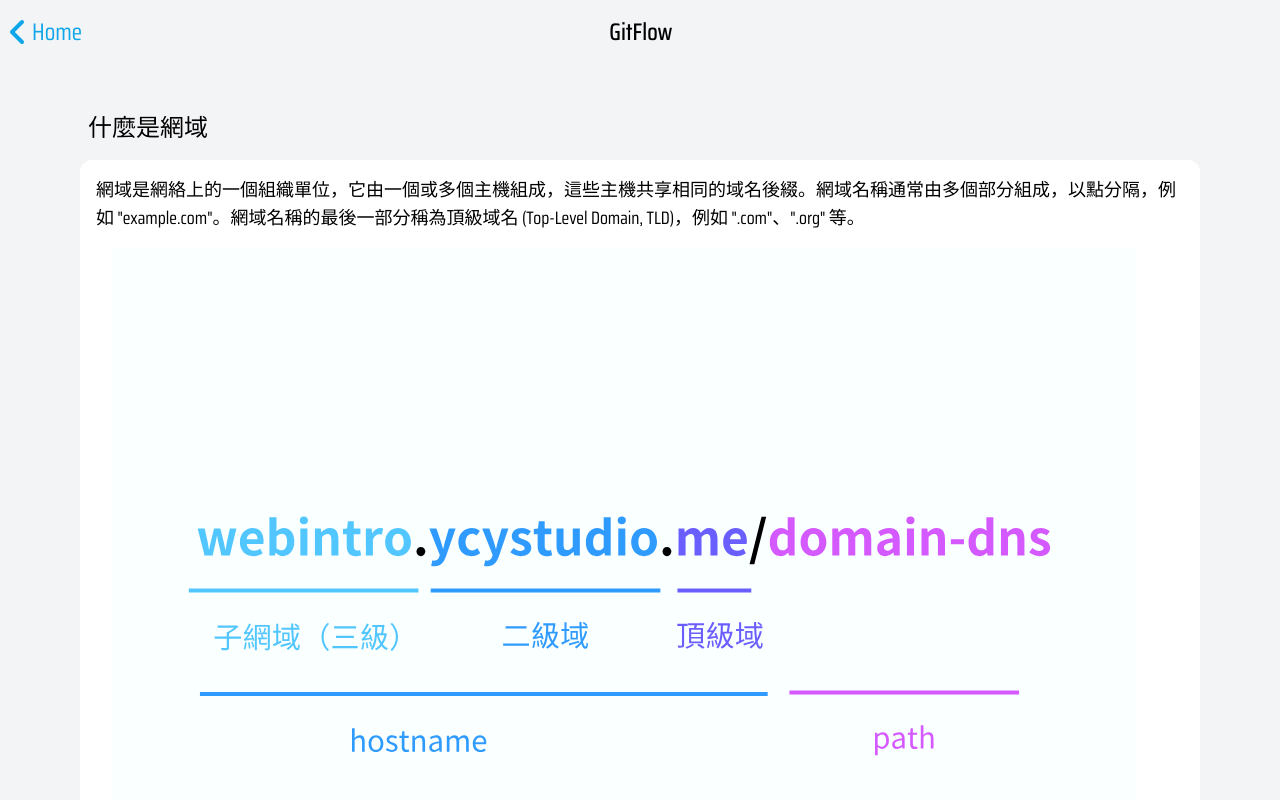
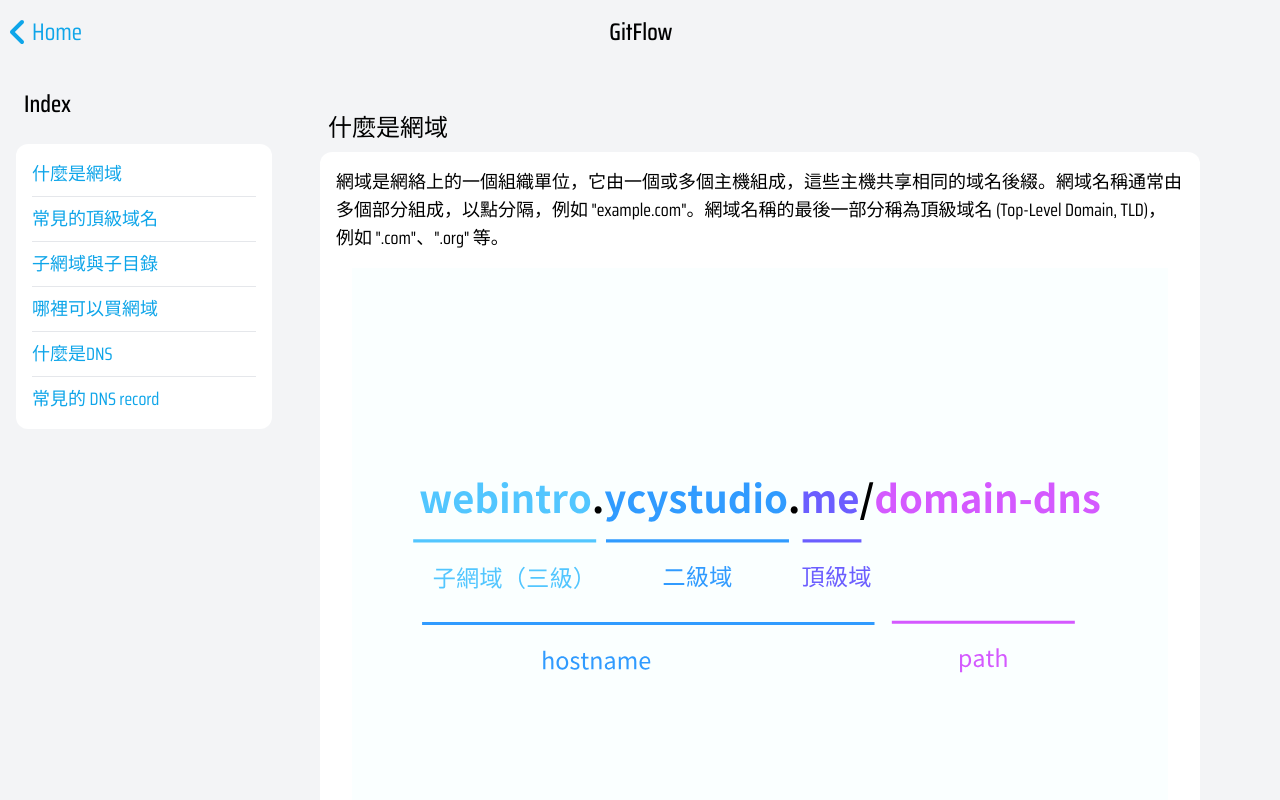
Before and after one commit to ycy-0510/web_intro, a Vue app: page /git-flow in a window 1280 px wide. Shown: the top 800 px of the page. Built offline with nearby package versions, Linux system fonts and the light colour scheme.

Commit message:
add router transition

```diff
--- a/src/App.vue
+++ b/src/App.vue
@@ -4,8 +4,65 @@ import Footer from "./components/Footer.vue";
 </script>
 
 <template>
-  <router-view />
-  <Footer />
+  <router-view v-slot="{ Component, route }">
+    <Transition
+      :name="
+        typeof route.meta.transition === 'string' ? route.meta.transition : 'slide-right'
+      "
+      mode="default"
+    >
+      <div :key="route.path">
+        <component :key="route.path" :is="Component" />
+        <Footer />
+      </div>
+    </Transition>
+  </router-view>
 </template>
 
-<style scoped></style>
+<style scoped>
+.slide-right-enter-active,
+.slide-right-leave-active {
+  position: absolute;
+  transform-origin: center;
+  transition: all 0.3s ease;
+}
+
+.slide-right-enter-from {
+  transform: translateX(100%);
+}
+
+.slide-right-enter-to {
+  transform: translateX(0);
+}
+
+.slide-right-leave-from {
+  transform: translateX(0);
+}
+
+.slide-right-leave-to {
+  transform: translateX(-50%);
+}
+
+.slide-left-enter-active,
+.slide-left-leave-active {
+  position: absolute;
+  transform-origin: center;
+  transition: all 0.3s ease;
+}
+
+.slide-left-enter-from {
+  transform: translateX(-50%);
+}
+
+.slide-left-enter-to {
+  transform: translateX(0);
+}
+
+.slide-left-leave-from {
+  transform: translateX(0);
+}
+
+.slide-left-leave-to {
+  transform: translateX(100%);
+}
+</style>
--- a/src/components/Footer.vue
+++ b/src/components/Footer.vue
@@ -1,6 +1,6 @@
 <template>
   <footer>
-    <div class="flex flex-row justify-center bg-slate-300 min-h-16">
+    <div class="relative flex flex-row justify-center bg-slate-300 min-h-16 lg:z-40">
       <div class="basis-full md:basis-1/2 m-auto">
         <p class="text-gray-600 text-lg text-center">
           &copy;2024 YCY all rights reserved.
--- a/src/router/index.ts
+++ b/src/router/index.ts
@@ -3,7 +3,8 @@ const routes = [
     {
         path: '/',
         component: () => import('../views/Home.vue'),
-        name: '首頁'
+        name: 'Home',
+        meta: { transition: 'slide-left' },
     },
     {
         path: '/domain-dns',
--- a/src/views/Dns.vue
+++ b/src/views/Dns.vue
@@ -1,14 +1,15 @@
 <template>
-  <div class="sticky top-0 w-full z-50">
+  <!-- navbar -->
+  <div class="sticky top-0 w-full z-40">
     <nav>
       <div class="flex flex-row min-h-16" :class="{
         ' bg-gray-50 border-b border-b-gray-300': scrolled || showMenu,
         'bg-gray-100': !scrolled && !showMenu,
       }">
         <div class="basis-40 my-auto ms-auto py-2 ps-2">
-          <a @click="router.go(-1)" class="text-2xl font-medium flex items-center text-sky-500 hover:text-sky-300">
+          <RouterLink to="/" class="text-2xl font-medium flex items-center text-sky-500 hover:text-sky-300">
             <font-awesome-icon icon="fa-solid fa-angle-left" class="h-8 me-1" /><span>Home</span>
-          </a>
+          </RouterLink>
         </div>
         <div class="basis-full my-auto">
           <h2 class="text-2xl font-medium text-center">網域與 DNS</h2>
@@ -19,47 +20,51 @@
     </nav>
   </div>
 
-  <div class="fixed  left-5 bottom-10 z-40 transition-transform duration-500 lg:scale-0">
-    <button @click="toggleMenu"
-      class=" bg-gray-200  text-sky-500 shadow-lg h-20 w-20 rounded-full transition-transform duration-500 ease-in-out"
-      :class="{ 'translate-x-72': showMenu }">
+  <!-- toggle botton -->
+  <div class="fixed bottom-12 left-5 z-30 transition-transform duration-500 ease-in-out lg:scale-0"
+    :class="{ 'translate-x-72': showMenu }">
+    <button @click="toggleMenu" class=" bg-gray-200  text-sky-500 shadow-lg h-20 w-20 rounded-full">
       <font-awesome-icon icon="fa-solid fa-bars" class="h-1/2 transition-transform duration-500 ease-in-out"
         :class="{ 'rotate-90 w-0 h-0 opacity-0': showMenu }" />
       <font-awesome-icon icon="fa-solid fa-close" class="h-1/2 transition-transform duration-500 ease-in-out"
         :class="{ '-rotate-90 w-0 h-0  opacity-0': !showMenu }" />
     </button>
   </div>
-  <div class="fixed w-screen h-lvh z-30 bg-black transition-opacity duration-500 ease-in-out lg:hidden"
+  <!-- menu -->
+  <div class="fixed w-screen h-lvh z-20 bg-black transition-opacity duration-500 ease-in-out lg:hidden"
     :class="{ 'opacity-30': showMenu, 'opacity-0': !showMenu }" @click="closeMenu">
   </div>
-  <div class="fixed w-72 h-lvh z-40 bg-gray-100 menu -left-72  transition-transform duration-500 ease-in-out lg:translate-x-72"
+  <div class="fixed w-full h-lvh z-40 bg-white -left-full "></div>
+  <div class="fixed w-72 h-lvh z-30 bg-gray-100 -left-72  transition-all duration-500 ease-in-out lg:translate-x-72 "
     :class="{ 'translate-x-72': showMenu }">
+    <h3 class="text-2xl px-6 py-2 mt-4 font-medium">Index</h3>
     <ul class="px-4 py-2 bg-white rounded-xl m-4">
       <li class="text-lg py-2">
-        <a href="#什麼是網域" @click="closeMenu">什麼是網域</a>
+        <a href="#什麼是網域" @click="closeMenu" class=" text-sky-500 hover:text-sky-300">什麼是網域</a>
       </li>
       <hr>
       <li class="text-lg py-2">
-        <a href="#常見的頂級域名" @click="closeMenu">常見的頂級域名</a>
+        <a href="#常見的頂級域名" @click="closeMenu" class=" text-sky-500 hover:text-sky-300">常見的頂級域名</a>
       </li>
       <hr>
       <li class="text-lg py-2">
-        <a href="#子網域與子目錄" @click="closeMenu">子網域與子目錄</a>
+        <a href="#子網域與子目錄" @click="closeMenu" class=" text-sky-500 hover:text-sky-300">子網域與子目錄</a>
       </li>
       <hr>
       <li class="text-lg py-2">
-        <a href="#哪裡可以買網域" @click="closeMenu">哪裡可以買網域</a>
+        <a href="#哪裡可以買網域" @click="closeMenu" class=" text-sky-500 hover:text-sky-300">哪裡可以買網域</a>
       </li>
       <hr>
       <li class="text-lg py-2">
-        <a href="#什麼是DNS" @click="closeMenu">什麼是DNS</a>
+        <a href="#什麼是DNS" @click="closeMenu" class=" text-sky-500 hover:text-sky-300">什麼是DNS</a>
       </li>
       <hr>
       <li class="text-lg py-2">
-        <a href="#常見的 DNS record" @click="closeMenu">常見的 DNS record</a>
+        <a href="#常見的 DNS record" @click="closeMenu" class=" text-sky-500 hover:text-sky-300">常見的 DNS record</a>
       </li>
     </ul>
   </div>
+  <!-- page -->
   <main class="bg-gray-100">
     <div class="py-2 px-5 md:px-20 lg:ps-80 lg:pe-30 transition-all duration-500 ease-in-out">
       <h3 class="text-2xl font-medium mt-10 mb-2 px-2" id="什麼是網域">什麼是網域</h3>
@@ -123,16 +128,17 @@
 </template>
 <script setup lang="ts">
 import { ref, onMounted } from "vue";
-import router from "../router";
+import { RouterLink } from "vue-router";
 
 const scrolled = ref(false);
 const showMenu = ref(false);
 window.addEventListener("scroll", () => handleScroll());
 
 onMounted(() => {
+  handleScroll();
   window.scrollTo(0, 0);
-  handleScroll();
 });
+
 
 const handleScroll = () => {
   if (window.scrollY > 2) {
--- a/src/views/Git.vue
+++ b/src/views/Git.vue
@@ -1,26 +1,73 @@
 <template>
-    <div className="sticky top-0 w-full z-50">
+    <!-- navbar -->
+    <div class="sticky top-0 w-full z-40">
         <nav>
             <div class="flex flex-row min-h-16" :class="{
-                ' bg-gray-50 border-b border-b-gray-300': scrolled,
-                'bg-gray-100': !scrolled,
+                ' bg-gray-50 border-b border-b-gray-300': scrolled || showMenu,
+                'bg-gray-100': !scrolled && !showMenu,
             }">
                 <div class="basis-40 my-auto ms-auto py-2 ps-2">
-                    <a @click="router.go(-1)"
-                        class="text-2xl font-medium flex items-center text-sky-500 hover:text-sky-300">
+                    <RouterLink to="/" class="text-2xl font-medium flex items-center text-sky-500 hover:text-sky-300">
                         <font-awesome-icon icon="fa-solid fa-angle-left" class="h-8 me-1" /><span>Home</span>
-                    </a>
+                    </RouterLink>
                 </div>
                 <div class="basis-full my-auto">
                     <h2 class="text-2xl font-medium text-center">GitFlow</h2>
                 </div>
-                <div class="basis-40"></div>
+                <div class="basis-40">
+                </div>
             </div>
         </nav>
     </div>
-    <main ref="main" class=" bg-gray-100">
-        <div class="py-2 px-5 md:px-20 lg:px-30">
-            <h3 class="text-2xl font-medium mt-10 mb-4 px-2">什麼是網域</h3>
+
+    <!-- toggle botton -->
+    <div class="fixed bottom-12 left-5 z-30 transition-transform duration-500 ease-in-out lg:scale-0"
+        :class="{ 'translate-x-72': showMenu }">
+        <button @click="toggleMenu" class=" bg-gray-200  text-sky-500 shadow-lg h-20 w-20 rounded-full">
+            <font-awesome-icon icon="fa-solid fa-bars" class="h-1/2 transition-transform duration-500 ease-in-out"
+                :class="{ 'rotate-90 w-0 h-0 opacity-0': showMenu }" />
+            <font-awesome-icon icon="fa-solid fa-close" class="h-1/2 transition-transform duration-500 ease-in-out"
+                :class="{ '-rotate-90 w-0 h-0  opacity-0': !showMenu }" />
+        </button>
+    </div>
+    <!-- menu -->
+    <div class="fixed w-screen h-lvh z-20 bg-black transition-opacity duration-500 ease-in-out lg:hidden"
+        :class="{ 'opacity-30': showMenu, 'opacity-0': !showMenu }" @click="closeMenu">
+    </div>
+    <div class="fixed w-full h-lvh z-40 bg-white -left-full "></div>
+    <div class="fixed w-72 h-lvh z-30 bg-gray-100 -left-72  transition-all duration-500 ease-in-out lg:translate-x-72 "
+        :class="{ 'translate-x-72': showMenu }">
+        <h3 class="text-2xl px-6 py-2 mt-4 font-medium">Index</h3>
+        <ul class="px-4 py-2 bg-white rounded-xl m-4">
+            <li class="text-lg py-2">
+                <a href="#什麼是網域" @click="closeMenu" class=" text-sky-500 hover:text-sky-300">什麼是網域</a>
+            </li>
+            <hr>
+            <li class="text-lg py-2">
+                <a href="#常見的頂級域名" @click="closeMenu" class=" text-sky-500 hover:text-sky-300">常見的頂級域名</a>
+            </li>
+            <hr>
+            <li class="text-lg py-2">
+                <a href="#子網域與子目錄" @click="closeMenu" class=" text-sky-500 hover:text-sky-300">子網域與子目錄</a>
+            </li>
+            <hr>
+            <li class="text-lg py-2">
+                <a href="#哪裡可以買網域" @click="closeMenu" class=" text-sky-500 hover:text-sky-300">哪裡可以買網域</a>
+            </li>
+            <hr>
+            <li class="text-lg py-2">
+                <a href="#什麼是DNS" @click="closeMenu" class=" text-sky-500 hover:text-sky-300">什麼是DNS</a>
+            </li>
+            <hr>
+            <li class="text-lg py-2">
+                <a href="#常見的 DNS record" @click="closeMenu" class=" text-sky-500 hover:text-sky-300">常見的 DNS record</a>
+            </li>
+        </ul>
+    </div>
+    <!-- page -->
+    <main class="bg-gray-100">
+        <div class="py-2 px-5 md:px-20 lg:ps-80 lg:pe-30 transition-all duration-500 ease-in-out">
+            <h3 class="text-2xl font-medium mt-10 mb-2 px-2" id="什麼是網域">什麼是網域</h3>
             <div class=" bg-white p-4 rounded-xl">
                 <p class="text-lg">
                     網域是網絡上的一個組織單位，它由一個或多個主機組成，這些主機共享相同的域名後綴。網域名稱通常由多個部分組成，以點分隔，例如
@@ -31,7 +78,7 @@
                     <img src="/domain/1.svg" alt="">
                 </div>
             </div>
-            <h3 class="text-2xl font-medium mt-10 mb-4 px-2">常見的頂級域名</h3>
+            <h3 class="text-2xl font-medium mt-10 mb-2 px-2" id="常見的頂級域名">常見的頂級域名</h3>
             <div class=" bg-white p-4 rounded-xl">
                 <p class="text-lg">
                     頂級域名 (Top-Level Domain, TLD)
@@ -39,7 +86,7 @@
                     ".com", ".org", ".net", ".edu", ".gov", ".mil", ".int", ".io", ".xyz"
                 </p>
             </div>
-            <h3 class="text-2xl font-medium mt-10 mb-4 px-2">子網域與子目錄</h3>
+            <h3 class="text-2xl font-medium mt-10 mb-2 px-2" id="子網域與子目錄">子網域與子目錄</h3>
             <div class=" bg-white p-4 rounded-xl">
                 <p class="text-lg">
                     子網域 (Subdomain) 是網域名稱的一部分，通常用於區分網站的不同部分或功能。例如，"blog.example.com"
@@ -47,21 +94,21 @@
                     "example.com/blog" 中的 "/blog" 就是一個子目錄。
                 </p>
             </div>
-            <h3 class="text-2xl font-medium mt-10 mb-4 px-2">哪裡可以買網域</h3>
+            <h3 class="text-2xl font-medium mt-10 mb-2 px-2" id="哪裡可以買網域">哪裡可以買網域</h3>
             <div class=" bg-white p-4 rounded-xl">
                 <p class="text-lg">
                     網域名稱可以在許多網域註冊商 (Domain Registrar) 購買，例如 GoDaddy、Namecheap、Google
                     Domains 等。您可以在這些網站上搜索您想要的網域名稱，並進行購買和註冊。
                 </p>
             </div>
-            <h3 class="text-2xl font-medium mt-10 mb-4 px-2">什麼是DNS</h3>
+            <h3 class="text-2xl font-medium mt-10 mb-2 px-2" id="什麼是DNS">什麼是DNS</h3>
             <div class=" bg-white p-4 rounded-xl">
                 <p class="text-lg">
                     DNS (Domain Name System) 是一個用於將域名轉換為 IP 地址的分散式命名系統。當您在瀏覽器中輸入一個網址時，瀏覽器會向 DNS
                     伺服器發送請求，詢問該網址對應的 IP 地址。DNS 伺服器會返回相應的 IP 地址，使瀏覽器能夠連接到該網站的伺服器。
                 </p>
             </div>
-            <h3 class="text-2xl font-medium mt-10 mb-4 px-2">常見的 DNS record</h3>
+            <h3 class="text-2xl font-medium mt-10 mb-2 px-2" id="常見的 DNS record">常見的 DNS record</h3>
             <div class=" bg-white p-4 rounded-xl">
                 <p class="text-lg">
                     DNS 記錄 (DNS Record) 是 DNS 伺服器中存儲的資訊，用於將域名映射到 IP 地址、郵件伺服器、子網域等。常見的 DNS
@@ -81,16 +128,17 @@
 </template>
 <script setup lang="ts">
 import { ref, onMounted } from "vue";
-import router from "../router";
+import { RouterLink } from "vue-router";
 
 const scrolled = ref(false);
-
+const showMenu = ref(false);
 window.addEventListener("scroll", () => handleScroll());
 
 onMounted(() => {
+    handleScroll();
     window.scrollTo(0, 0);
-    handleScroll();
 });
+
 
 const handleScroll = () => {
     if (window.scrollY > 2) {
@@ -99,4 +147,19 @@ const handleScroll = () => {
         scrolled.value = false;
     }
 };
+
+const closeMenu = () => {
+    showMenu.value = false;
+}
+const toggleMenu = () => {
+    showMenu.value = !showMenu.value;
+}
 </script>
+<style scoped>
+:target:before {
+    content: "";
+    display: block;
+    height: 100px;
+    margin: -100px 0 0;
+}
+</style>
--- a/src/views/Vue.vue
+++ b/src/views/Vue.vue
@@ -1,26 +1,73 @@
 <template>
-    <div className="sticky top-0 w-full z-50">
+    <!-- navbar -->
+    <div class="sticky top-0 w-full z-40">
         <nav>
             <div class="flex flex-row min-h-16" :class="{
-                ' bg-gray-50 border-b border-b-gray-300': scrolled,
-                'bg-gray-100': !scrolled,
+                ' bg-gray-50 border-b border-b-gray-300': scrolled || showMenu,
+                'bg-gray-100': !scrolled && !showMenu,
             }">
                 <div class="basis-40 my-auto ms-auto py-2 ps-2">
-                    <a @click="router.go(-1)"
-                        class="text-2xl font-medium flex items-center text-sky-500 hover:text-sky-300">
+                    <RouterLink to="/" class="text-2xl font-medium flex items-center text-sky-500 hover:text-sky-300">
                         <font-awesome-icon icon="fa-solid fa-angle-left" class="h-8 me-1" /><span>Home</span>
-                    </a>
+                    </RouterLink>
                 </div>
                 <div class="basis-full my-auto">
                     <h2 class="text-2xl font-medium text-center">Vue.js</h2>
                 </div>
-                <div class="basis-40"></div>
+                <div class="basis-40">
+                </div>
             </div>
         </nav>
     </div>
-    <main ref="main" class=" bg-gray-100">
-        <div class="py-2 px-5 md:px-20 lg:px-30">
-            <h3 class="text-2xl font-medium mt-10 mb-4 px-2">什麼是網域</h3>
+
+    <!-- toggle botton -->
+    <div class="fixed bottom-12 left-5 z-30 transition-transform duration-500 ease-in-out lg:scale-0"
+        :class="{ 'translate-x-72': showMenu }">
+        <button @click="toggleMenu" class=" bg-gray-200  text-sky-500 shadow-lg h-20 w-20 rounded-full">
+            <font-awesome-icon icon="fa-solid fa-bars" class="h-1/2 transition-transform duration-500 ease-in-out"
+                :class="{ 'rotate-90 w-0 h-0 opacity-0': showMenu }" />
+            <font-awesome-icon icon="fa-solid fa-close" class="h-1/2 transition-transform duration-500 ease-in-out"
+                :class="{ '-rotate-90 w-0 h-0  opacity-0': !showMenu }" />
+        </button>
+    </div>
+    <!-- menu -->
+    <div class="fixed w-screen h-lvh z-20 bg-black transition-opacity duration-500 ease-in-out lg:hidden"
+        :class="{ 'opacity-30': showMenu, 'opacity-0': !showMenu }" @click="closeMenu">
+    </div>
+    <div class="fixed w-full h-lvh z-40 bg-white -left-full "></div>
+    <div class="fixed w-72 h-lvh z-30 bg-gray-100 -left-72  transition-all duration-500 ease-in-out lg:translate-x-72 "
+        :class="{ 'translate-x-72': showMenu }">
+        <h3 class="text-2xl px-6 py-2 mt-4 font-medium">Index</h3>
+        <ul class="px-4 py-2 bg-white rounded-xl m-4">
+            <li class="text-lg py-2">
+                <a href="#什麼是網域" @click="closeMenu" class=" text-sky-500 hover:text-sky-300">什麼是網域</a>
+            </li>
+            <hr>
+            <li class="text-lg py-2">
+                <a href="#常見的頂級域名" @click="closeMenu" class=" text-sky-500 hover:text-sky-300">常見的頂級域名</a>
+            </li>
+            <hr>
+            <li class="text-lg py-2">
+                <a href="#子網域與子目錄" @click="closeMenu" class=" text-sky-500 hover:text-sky-300">子網域與子目錄</a>
+            </li>
+            <hr>
+            <li class="text-lg py-2">
+                <a href="#哪裡可以買網域" @click="closeMenu" class=" text-sky-500 hover:text-sky-300">哪裡可以買網域</a>
+            </li>
+            <hr>
+            <li class="text-lg py-2">
+                <a href="#什麼是DNS" @click="closeMenu" class=" text-sky-500 hover:text-sky-300">什麼是DNS</a>
+            </li>
+            <hr>
+            <li class="text-lg py-2">
+                <a href="#常見的 DNS record" @click="closeMenu" class=" text-sky-500 hover:text-sky-300">常見的 DNS record</a>
+            </li>
+        </ul>
+    </div>
+    <!-- page -->
+    <main class="bg-gray-100">
+        <div class="py-2 px-5 md:px-20 lg:ps-80 lg:pe-30 transition-all duration-500 ease-in-out">
+            <h3 class="text-2xl font-medium mt-10 mb-2 px-2" id="什麼是網域">什麼是網域</h3>
             <div class=" bg-white p-4 rounded-xl">
                 <p class="text-lg">
                     網域是網絡上的一個組織單位，它由一個或多個主機組成，這些主機共享相同的域名後綴。網域名稱通常由多個部分組成，以點分隔，例如
@@ -31,7 +78,7 @@
                     <img src="/domain/1.svg" alt="">
                 </div>
             </div>
-            <h3 class="text-2xl font-medium mt-10 mb-4 px-2">常見的頂級域名</h3>
+            <h3 class="text-2xl font-medium mt-10 mb-2 px-2" id="常見的頂級域名">常見的頂級域名</h3>
             <div class=" bg-white p-4 rounded-xl">
                 <p class="text-lg">
                     頂級域名 (Top-Level Domain, TLD)
@@ -39,7 +86,7 @@
                     ".com", ".org", ".net", ".edu", ".gov", ".mil", ".int", ".io", ".xyz"
                 </p>
             </div>
-            <h3 class="text-2xl font-medium mt-10 mb-4 px-2">子網域與子目錄</h3>
+            <h3 class="text-2xl font-medium mt-10 mb-2 px-2" id="子網域與子目錄">子網域與子目錄</h3>
             <div class=" bg-white p-4 rounded-xl">
                 <p class="text-lg">
                     子網域 (Subdomain) 是網域名稱的一部分，通常用於區分網站的不同部分或功能。例如，"blog.example.com"
@@ -47,21 +94,21 @@
                     "example.com/blog" 中的 "/blog" 就是一個子目錄。
                 </p>
             </div>
-            <h3 class="text-2xl font-medium mt-10 mb-4 px-2">哪裡可以買網域</h3>
+            <h3 class="text-2xl font-medium mt-10 mb-2 px-2" id="哪裡可以買網域">哪裡可以買網域</h3>
             <div class=" bg-white p-4 rounded-xl">
                 <p class="text-lg">
                     網域名稱可以在許多網域註冊商 (Domain Registrar) 購買，例如 GoDaddy、Namecheap、Google
                     Domains 等。您可以在這些網站上搜索您想要的網域名稱，並進行購買和註冊。
                 </p>
             </div>
-            <h3 class="text-2xl font-medium mt-10 mb-4 px-2">什麼是DNS</h3>
+            <h3 class="text-2xl font-medium mt-10 mb-2 px-2" id="什麼是DNS">什麼是DNS</h3>
             <div class=" bg-white p-4 rounded-xl">
                 <p class="text-lg">
                     DNS (Domain Name System) 是一個用於將域名轉換為 IP 地址的分散式命名系統。當您在瀏覽器中輸入一個網址時，瀏覽器會向 DNS
                     伺服器發送請求，詢問該網址對應的 IP 地址。DNS 伺服器會返回相應的 IP 地址，使瀏覽器能夠連接到該網站的伺服器。
                 </p>
             </div>
-            <h3 class="text-2xl font-medium mt-10 mb-4 px-2">常見的 DNS record</h3>
+            <h3 class="text-2xl font-medium mt-10 mb-2 px-2" id="常見的 DNS record">常見的 DNS record</h3>
             <div class=" bg-white p-4 rounded-xl">
                 <p class="text-lg">
                     DNS 記錄 (DNS Record) 是 DNS 伺服器中存儲的資訊，用於將域名映射到 IP 地址、郵件伺服器、子網域等。常見的 DNS
@@ -81,16 +128,17 @@
 </template>
 <script setup lang="ts">
 import { ref, onMounted } from "vue";
-import router from "../router";
+import { RouterLink } from "vue-router";
 
 const scrolled = ref(false);
-
+const showMenu = ref(false);
 window.addEventListener("scroll", () => handleScroll());
 
 onMounted(() => {
+    handleScroll();
     window.scrollTo(0, 0);
-    handleScroll();
 });
+
 
 const handleScroll = () => {
     if (window.scrollY > 2) {
@@ -99,4 +147,19 @@ const handleScroll = () => {
         scrolled.value = false;
     }
 };
+
+const closeMenu = () => {
+    showMenu.value = false;
+}
+const toggleMenu = () => {
+    showMenu.value = !showMenu.value;
+}
 </script>
+<style scoped>
+:target:before {
+    content: "";
+    display: block;
+    height: 100px;
+    margin: -100px 0 0;
+}
+</style>
```
